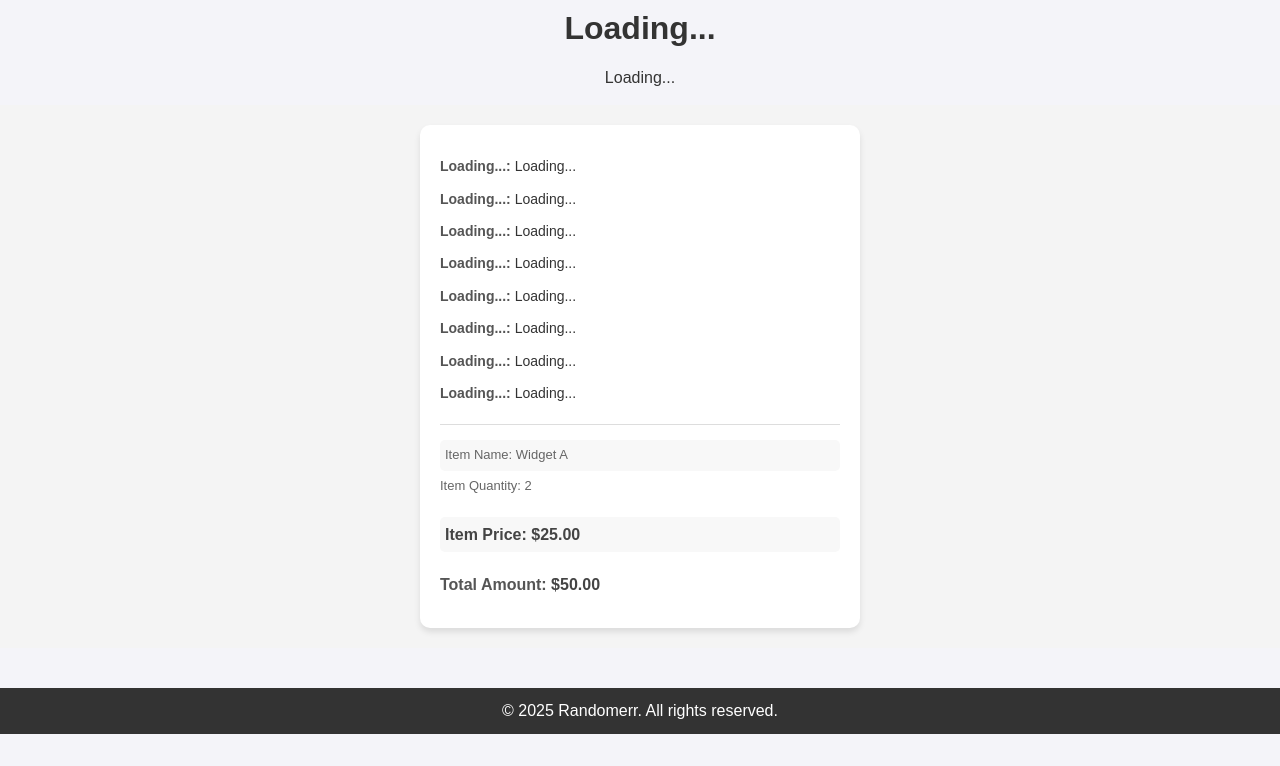
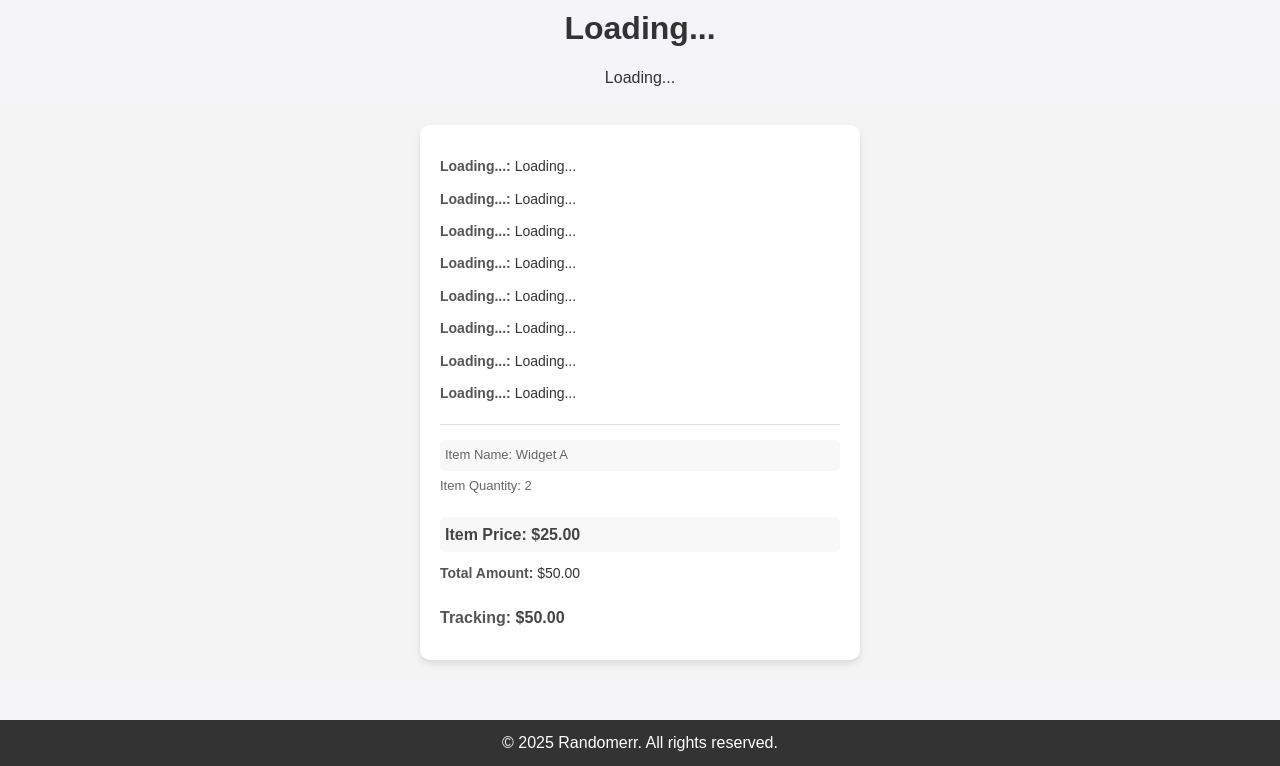
Before and after one commit to m-cochran/Randomerr, a Jekyll site: the page built from pagetest.md, in a window 1280 px wide, cut to the strip 446-1212 px from the top of the page. Built offline with Jekyll 4.4.1, drawn with Linux system fonts in a browser that asks for light colours; before the commit the page ends 1180 px from its top, so only the background shows below that.

Commit message:
Update pagetest.md

```diff
--- a/pagetest.md
+++ b/pagetest.md
@@ -31,6 +31,7 @@
       <p>Item Price: $25.00</p>
     </div>
     <p><strong>Total Amount:</strong> $50.00</p>
+    <p><strong>Tracking:</strong> $50.00</p>
   </div>
 </div>
 
@@ -252,7 +253,7 @@
         )}</p>
         <div>${itemsHTML}</div>
         <p><strong>Total Amount:</strong> $${parseFloat(order.totalAmount).toFixed(2)}</p>
-        <p><strong>Time Stamp:</strong> ${order.timestamp || "N/A"}</p>
+        <p><strong>Tracking:</strong> ${order.timestamp || "N/A"}</p>
       `;
 
       resultsContainer.appendChild(resultCard);
```
